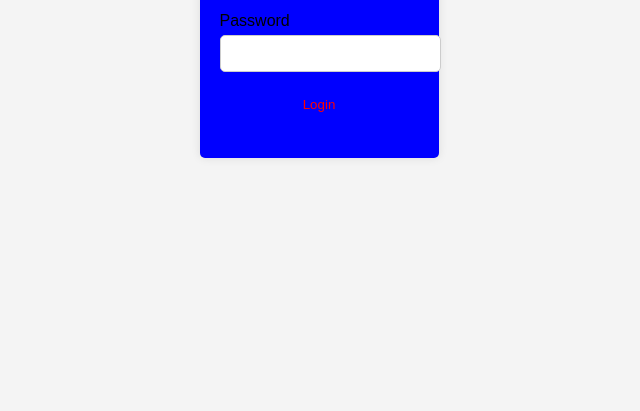
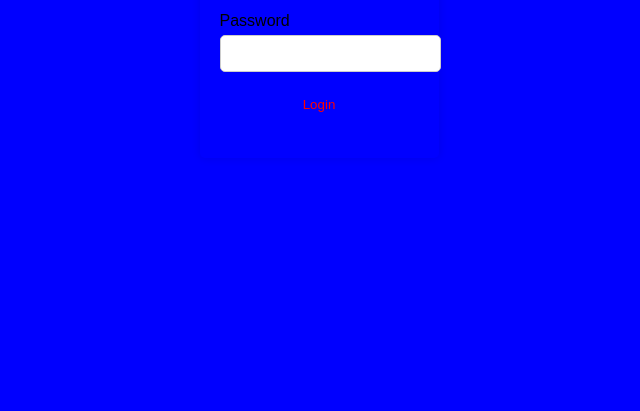
Before and after one commit to Shayan088/Wapfitness, a plain HTML site: page index.html in a window 1280 px wide. Shown: the part 389-800 px from the top of the page, without its empty margins (321-961 px from the left). Drawn offline with Linux system fonts and the light colour scheme.

Commit message:
Update style.css

```diff
--- a/styles/style.css
+++ b/styles/style.css
@@ -1,6 +1,6 @@
 body {
     font-family: Arial, sans-serif;
-    background-color: #f4f4f4;
+    background-color: blue;
     display: flex;
     justify-content: center;
     align-items: center;
```
